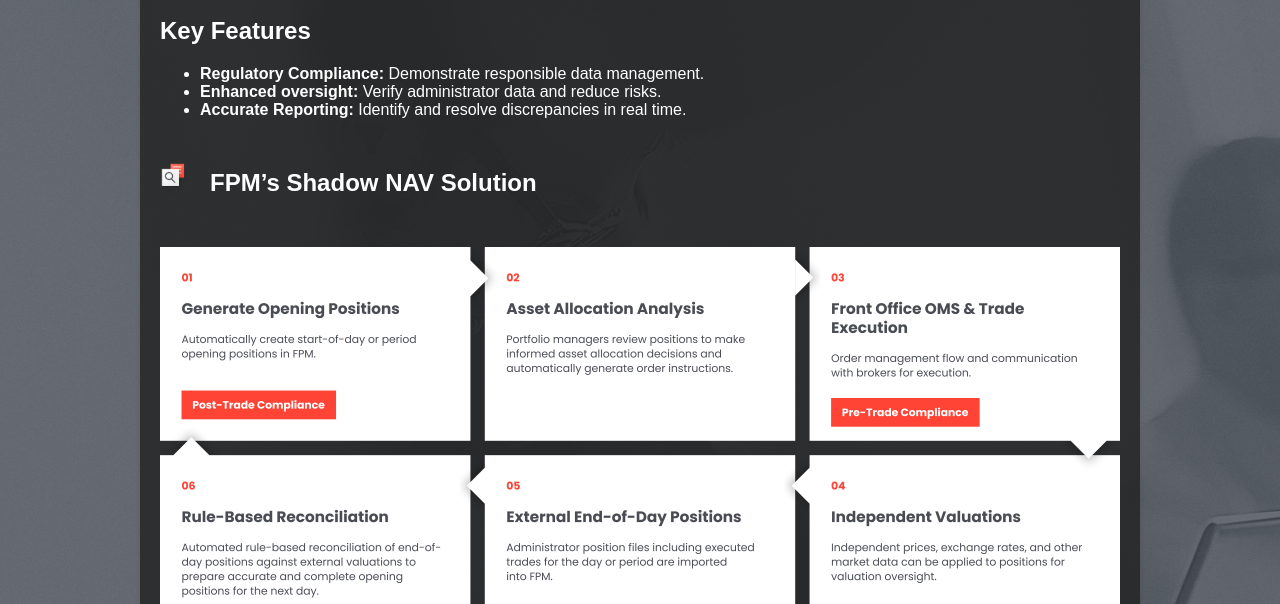
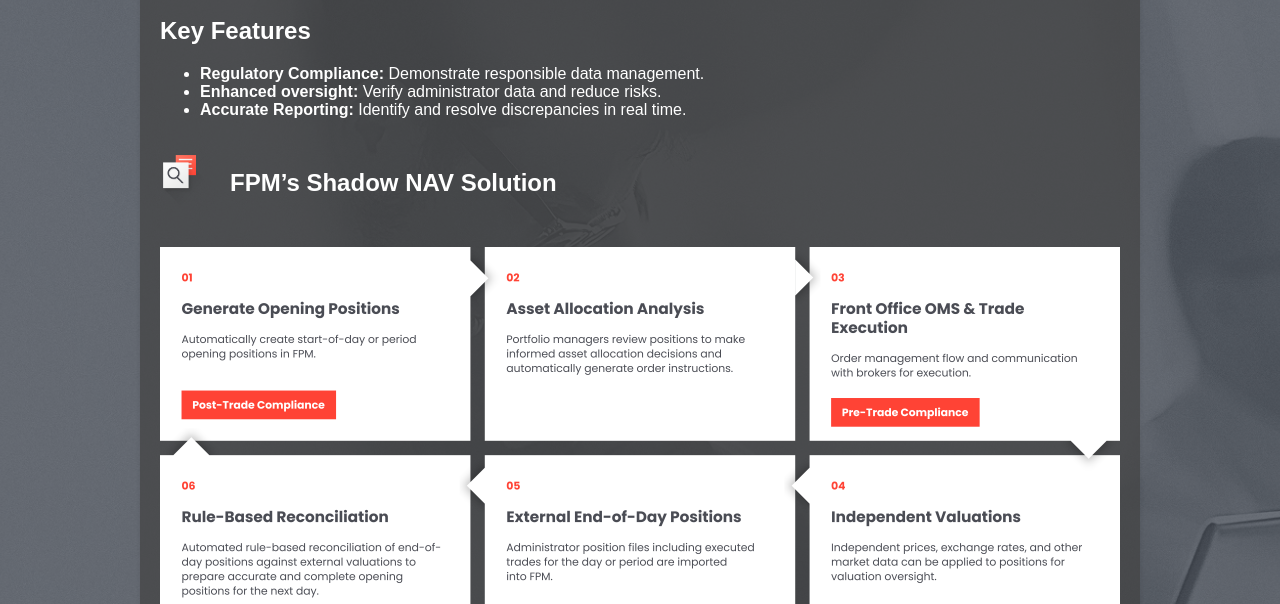
Before and after one commit to Jacquesmaritz/ShadowNavBrochure, a plain HTML site: page index.html in a window 1280 px wide. Shown: the part 196-800 px from the top of the page. Drawn offline with Linux system fonts and the light colour scheme.

Commit message:
Update index.html

```diff
--- a/index.html
+++ b/index.html
@@ -70,7 +70,7 @@
             font-size: 16px;
         }
         .container {
-            background-color: rgba(33, 33, 33, 0.8);
+            background-color: rgba(66, 66, 66, 0.7);
         }
 
         ul.features li { color: white; }
@@ -92,7 +92,7 @@
 <li><strong>Enhanced oversight:</strong> Verify administrator data and reduce risks.</li>
 <li><strong>Accurate Reporting:</strong> Identify and resolve discrepancies in real time.</li>
 </ul>
-<div style="display:flex;align-items:center;margin-top:30px;"><img alt="Shadow NAV Icon" src="feature-shadow-nav-dark.png" style="width:40px;height:auto;margin-right:10px;"/><h2>FPM’s Shadow NAV Solution</h2></div>
+<div style="display:flex;align-items:center;margin-top:30px;"><img alt="Shadow NAV Icon" src="feature-shadow-nav-dark.png" style="width:60px;height:auto;margin-right:10px;"/><h2>FPM’s Shadow NAV Solution</h2></div>
 <img alt="Shadow NAV Workflow" src="SNWorkflow.png" style="width:100%;margin-top:30px;"/><div class="video-icon"><a href="https://vimeo.com/1026855521" target="_blank"><img alt="Watch Shadow NAV Video" src="icon_videoclip.webp"/></a></div>
 <div class="cta">
 </div>
```
